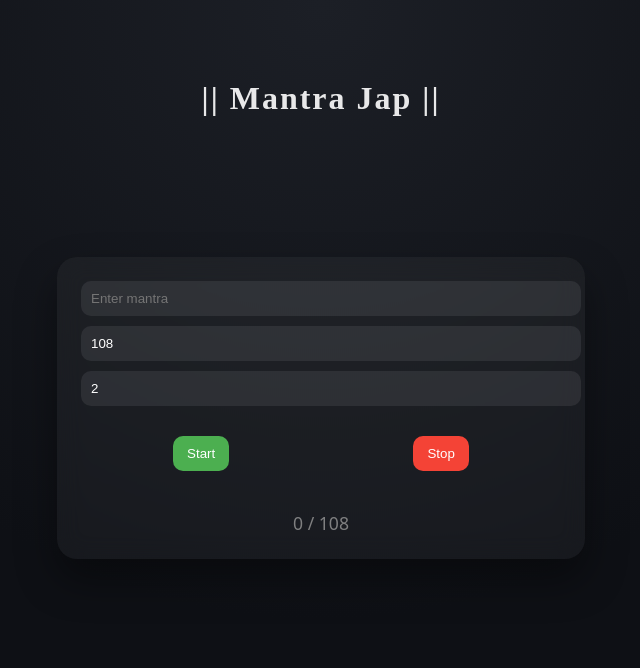
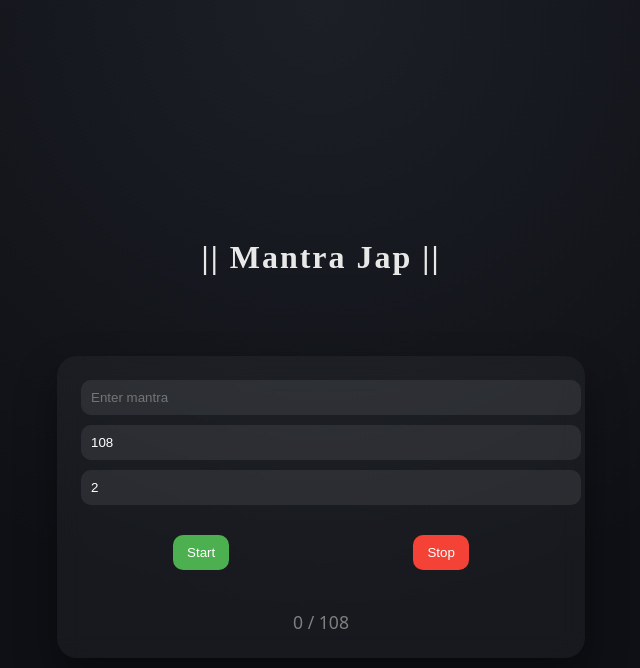
Before and after one commit to vedantghate/japapp, an Angular app in the folder mantra-app/: page / in a window 1280 px wide. Shown: the top 668 px of the page, without its empty margins (319-959 px from the left). Built offline with nearby package versions, Linux system fonts and the light colour scheme.

Commit message:
Add text wrap for mantra

```diff
--- a/mantra-app/src/app/mantra/mantra.component.css
+++ b/mantra-app/src/app/mantra/mantra.component.css
@@ -21,9 +21,8 @@
 
 /* Title styling */
 .title {
-  position: absolute;
-  top: 5rem; /* always 5rem from top edge */
   width: 100%;
+  padding: 5rem;
   text-align: center;
   font-size: 2rem;
   font-weight: 700;
@@ -51,7 +50,7 @@
   text-align: center;
   font-size: 2rem;
   font-weight: 600;
-  white-space: nowrap;
+  white-space: pre-wrap;
 }
 
 .karaoke-unit {
```
